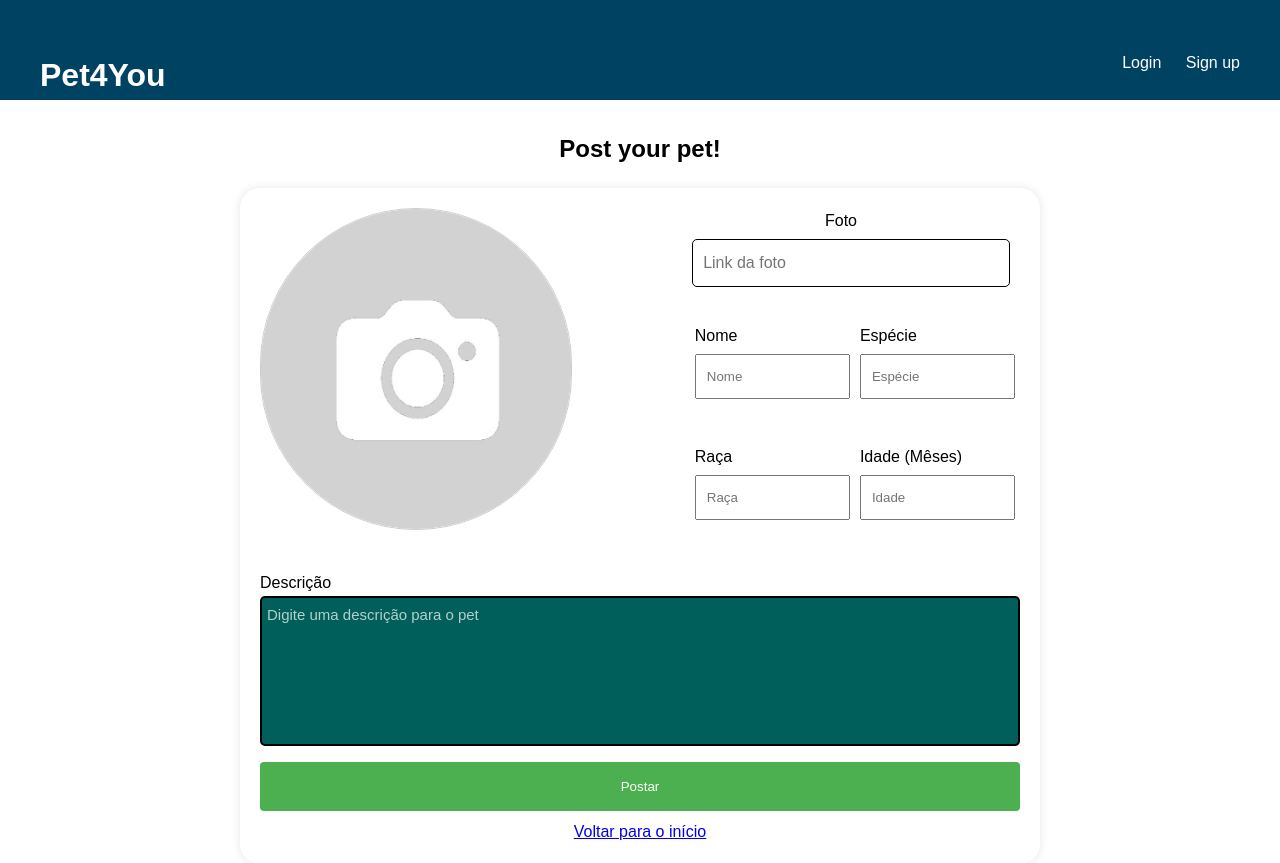
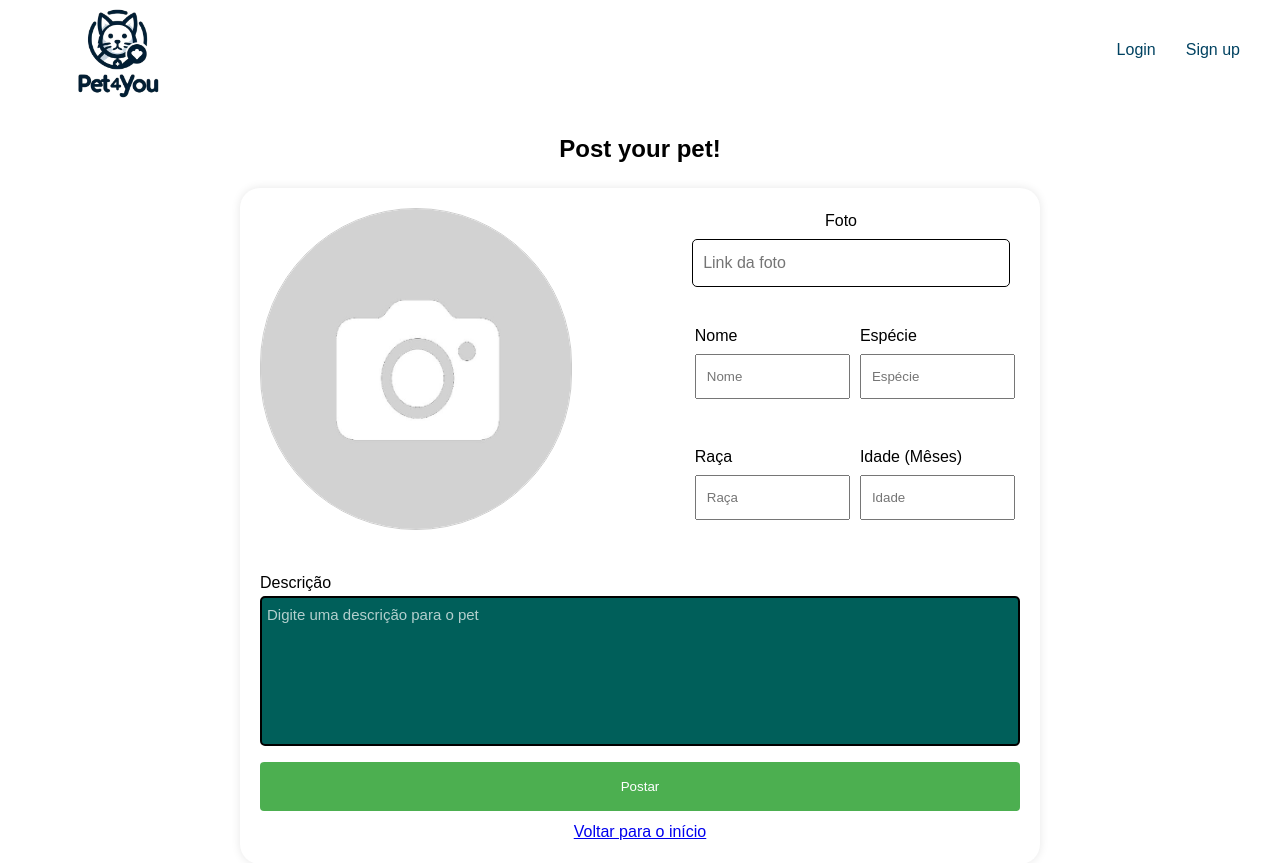
Before and after one commit to antonioz2022/ProjetoFDS, a Django app: page /pet4you_app/posting/ in a window 1280 px wide. Shown: the top 863 px of the page. Run offline with Django 5.2, Linux system fonts and the light colour scheme.

Commit message:
Estilização Global

```diff
--- a/pet4you_app/templates/home.html
+++ b/pet4you_app/templates/home.html
@@ -45,7 +45,7 @@
 
 <section class="content">
   <div class="container">
-    <h2>Pets para adoção</h2>
+    <h2>Confira os pets disponíveis para adoção</h2>
     <div class="services">
       {% for pet in pets_para_adocao %}
       <div class="service">
--- a/pet4you_app/templates/posting.html
+++ b/pet4you_app/templates/posting.html
@@ -1,22 +1,23 @@
 {% extends "base.html" %}
+{% load static %}
 {% block body %}
-<header class="home-header">
-    <div class="container">
-        <h1>Pet4You</h1>
-        <nav class="home-nav">
-            <ul>
+<header class="home-header" style="height: 80px; display: flex; align-items: center; background-color: white;">
+    <div class="container" style="display: flex; align-items: center; justify-content: space-between; width: 100%;">
+      <img src="{% static 'css/icon-removebg.png' %}" alt="Logo" class="logo-icon" width="150" height="150" style="margin-right: 10px;">
+      <nav class="home-nav" style="margin-left: auto;">
+        <ul style="display: flex; gap: 10px;">
           {% if user.is_authenticated %}
-                <li><a href="{% url 'pet4you:posting' %}">Postar Anúncio</a></li>
-                <li><a href="{% url 'pet4you:list' %}">Meus Anúncios</a></li>
-                <li><a href="{% url 'pet4you:favorite' %}">Meus Favoritos</a></li>
+          <li><a href="{% url 'pet4you:posting' %}" class="nav-link" style="color: #004261;">Postar Anúncio</a></li>
+          <li><a href="{% url 'pet4you:list' %}" class="nav-link" style="color: #004261;">Meus Anúncios</a></li>
+          <li><a href="{% url 'pet4you:favorite' %}" class="nav-link" style="color: #004261;">Meus Favoritos</a></li>
           {% if user.is_staff %}
-                <li><a href="{% url 'pet4you:report_list' %}">Denúncias</a></li>
+          <li><a href="{% url 'pet4you:report_list' %}" class="nav-link" style="color: #004261;">Denúncias</a></li>
           {% endif %}
           {% csrf_token %}
-                <li><a href="{% url 'pet4you:logout' %}">Logout</a></li>
+          <li><a href="{% url 'pet4you:logout' %}" class="nav-link" style="color: #004261;">Logout</a></li>
           {% else %}
-                <li><a href="{% url 'pet4you:login' %}">Login</a></li>
-                <li><a href="{% url 'pet4you:register' %}">Sign up</a></li>
+          <li><a href="{% url 'pet4you:login' %}" class="nav-link" style="color: #004261;">Login</a></li>
+          <li><a href="{% url 'pet4you:register' %}" class="nav-link" style="color: #004261;">Sign up</a></li>
           {% endif %}
         </ul>
       </nav>
```
Also changed, not shown: pet4you_app/templates/report_admin.html (+15 -14 lines), pet4you_app/templates/report_list.html (+14 -12 lines). Lines whose indentation alone changed are shown as unchanged.
